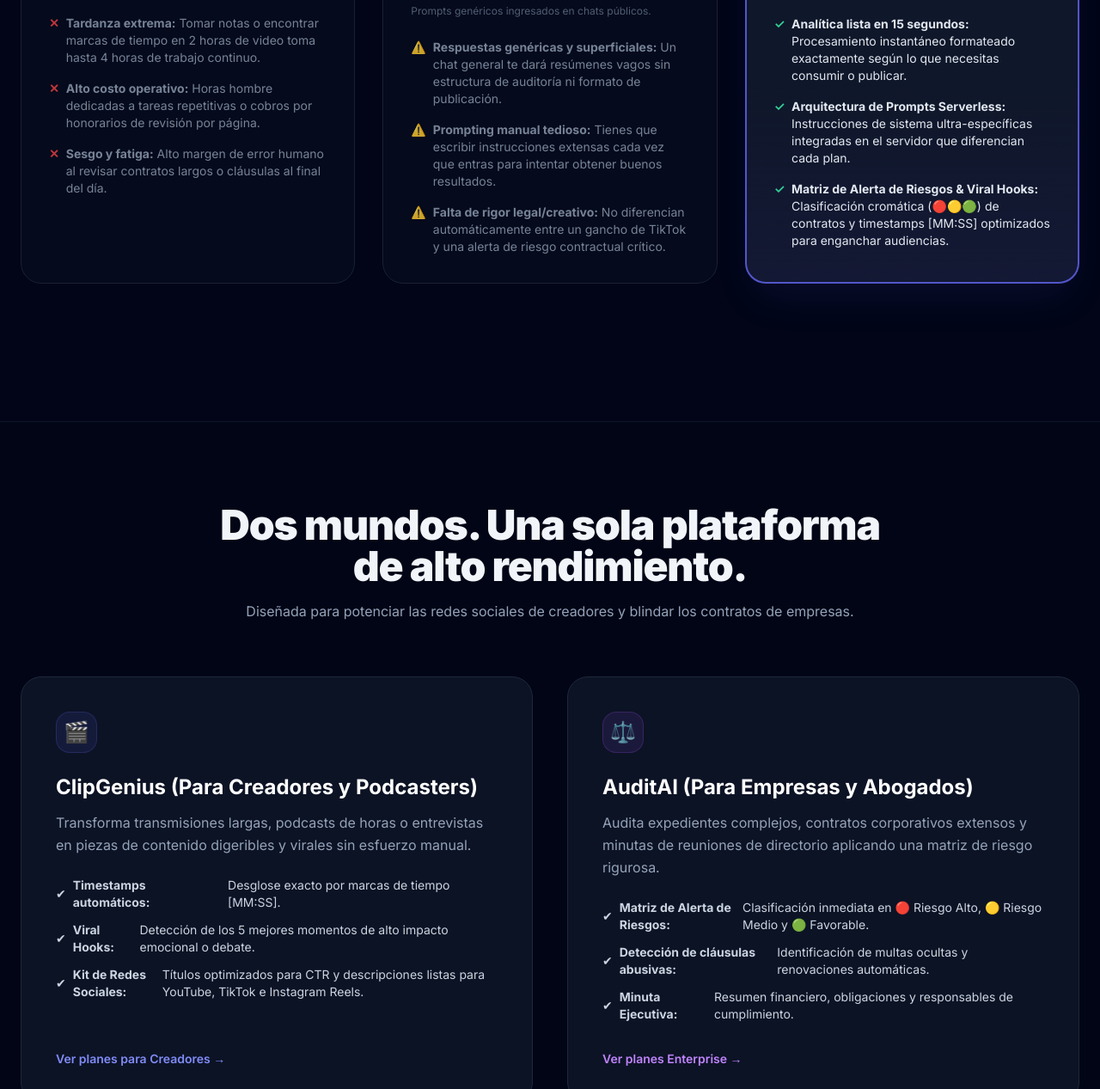
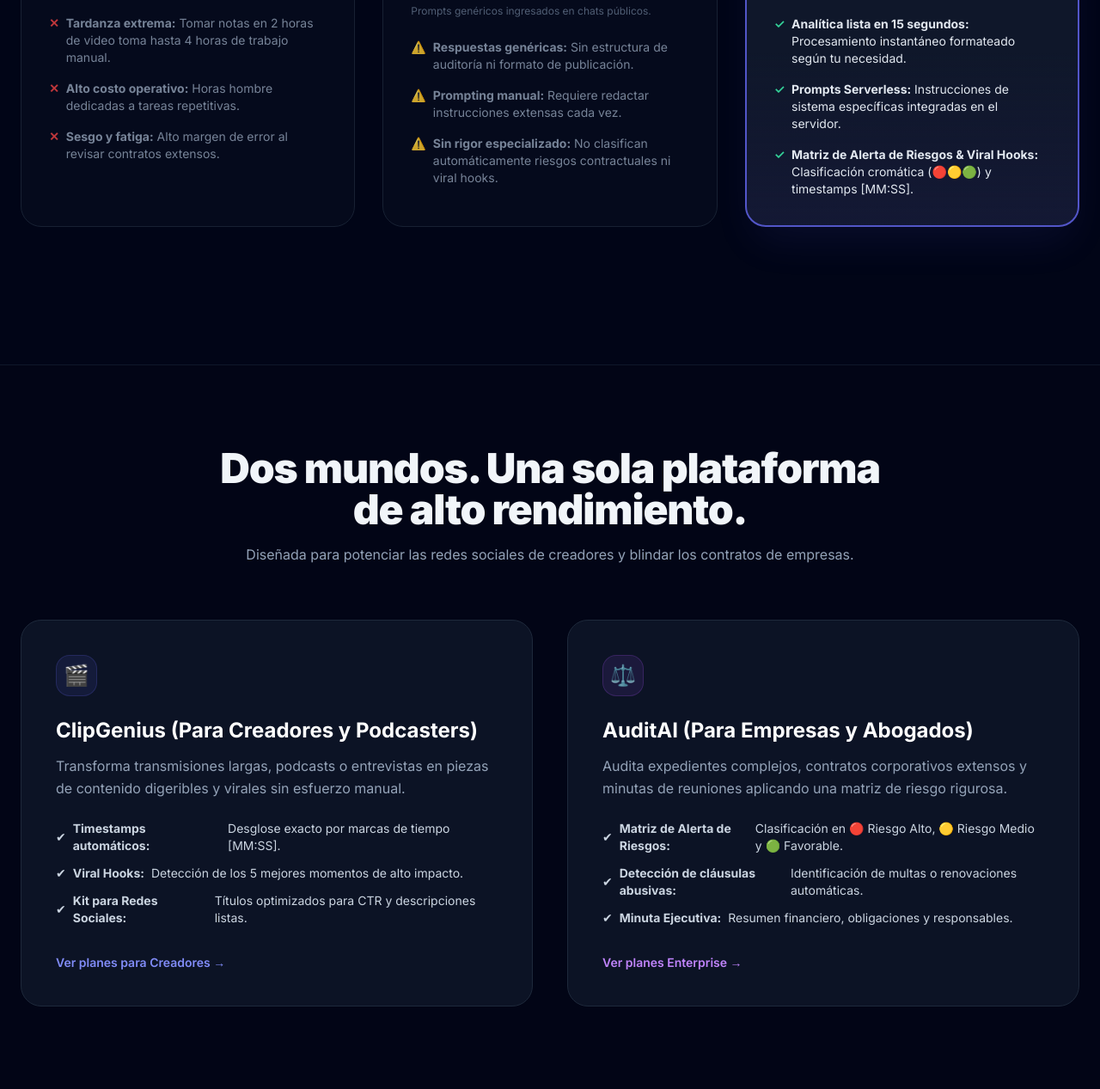
Before and after one commit to punopipu/clipgenius-saas, a website: page index.html in a window 1280 px wide. Shown: the part 1533-2800 px from the top of the page at 86% size. Drawn offline with nearby package versions, Linux system fonts and the light colour scheme.

Commit message:
Update index.html

```diff
--- a/index.html
+++ b/index.html
@@ -49,13 +49,13 @@
     </div>
     <div class="max-w-5xl mx-auto">
       <span class="inline-flex items-center gap-2 py-1.5 px-4 rounded-full text-xs font-semibold bg-indigo-500/10 text-indigo-400 border border-indigo-500/20 mb-6 shadow-inner">
-        <span class="w-2 h-2 rounded-full bg-indigo-400 animate-pulse"></span> Motor Gemini 2.0 Flash • Infraestructura Segura en Vercel
+        <span class="w-2 h-2 rounded-full bg-indigo-400 animate-pulse"></span> Motor Gemini 3.5 Flash Lite • Infraestructura Segura en Vercel
       </span>
       <h2 class="text-5xl md:text-7xl font-black tracking-tight mb-6 leading-tight">
         Convierte archivos complejos en <span class="text-transparent bg-clip-text bg-gradient-to-r from-indigo-400 via-purple-400 to-pink-400">decisiones inteligentes</span> en segundos.
       </h2>
       <p class="text-lg md:text-xl text-slate-400 mb-10 max-w-3xl mx-auto leading-relaxed">
-        La plataforma dual en Chile diseñada para que <strong class="text-white font-semibold">creadores de contenido</strong> automaticen su viralidad y <strong class="text-white font-semibold">empresas o equipos legales</strong> auditen contratos masivos y minutas con precisión de grado corporativo.
+        La plataforma dual en Chile diseñada para que <strong class="text-white font-semibold">creadores de contenido</strong> automaticen su viralidad y <strong class="text-white font-semibold">empresas o equipos legales</strong> auditen contratos masivos y minutas con precisión corporativa.
       </p>
       <div class="flex flex-col sm:flex-row justify-center gap-4 mb-16">
         <a href="#planes" class="bg-indigo-600 hover:bg-indigo-500 text-white font-bold px-8 py-4 rounded-2xl transition shadow-xl shadow-indigo-600/30 text-base">
@@ -103,38 +103,20 @@
           <h4 class="text-xl font-bold text-white mb-2">Trabajo Manual</h4>
           <p class="text-slate-500 text-xs mb-6">Revisión tradicional por humanos o redactores.</p>
           <ul class="text-sm text-slate-400 space-y-4">
-            <li class="flex items-start gap-2">
-              <span class="text-red-500 font-bold">✕</span>
-              <span><strong>Tardanza extrema:</strong> Tomar notas o encontrar marcas de tiempo en 2 horas de video toma hasta 4 horas de trabajo continuo.</span>
-            </li>
-            <li class="flex items-start gap-2">
-              <span class="text-red-500 font-bold">✕</span>
-              <span><strong>Alto costo operativo:</strong> Horas hombre dedicadas a tareas repetitivas o cobros por honorarios de revisión por página.</span>
-            </li>
-            <li class="flex items-start gap-2">
-              <span class="text-red-500 font-bold">✕</span>
-              <span><strong>Sesgo y fatiga:</strong> Alto margen de error humano al revisar contratos largos o cláusulas al final del día.</span>
-            </li>
+            <li class="flex items-start gap-2"><span class="text-red-500 font-bold">✕</span><span><strong>Tardanza extrema:</strong> Tomar notas en 2 horas de video toma hasta 4 horas de trabajo manual.</span></li>
+            <li class="flex items-start gap-2"><span class="text-red-500 font-bold">✕</span><span><strong>Alto costo operativo:</strong> Horas hombre dedicadas a tareas repetitivas.</span></li>
+            <li class="flex items-start gap-2"><span class="text-red-500 font-bold">✕</span><span><strong>Sesgo y fatiga:</strong> Alto margen de error al revisar contratos extensos.</span></li>
           </ul>
         </div>
 
         <div class="bg-slate-900/40 border border-slate-800 p-8 rounded-3xl opacity-80 hover:opacity-100 transition">
           <div class="text-amber-400 text-3xl mb-4">🤖</div>
-          <h4 class="text-xl font-bold text-white mb-2">IA Convencional (ChatGPT, Claude, Grok)</h4>
+          <h4 class="text-xl font-bold text-white mb-2">IA Convencional (ChatGPT, Claude)</h4>
           <p class="text-slate-500 text-xs mb-6">Prompts genéricos ingresados en chats públicos.</p>
           <ul class="text-sm text-slate-400 space-y-4">
-            <li class="flex items-start gap-2">
-              <span class="text-amber-500 font-bold">⚠️</span>
-              <span><strong>Respuestas genéricas y superficiales:</strong> Un chat general te dará resúmenes vagos sin estructura de auditoría ni formato de publicación.</span>
-            </li>
-            <li class="flex items-start gap-2">
-              <span class="text-amber-500 font-bold">⚠️</span>
-              <span><strong>Prompting manual tedioso:</strong> Tienes que escribir instrucciones extensas cada vez que entras para intentar obtener buenos resultados.</span>
-            </li>
-            <li class="flex items-start gap-2">
-              <span class="text-amber-500 font-bold">⚠️</span>
-              <span><strong>Falta de rigor legal/creativo:</strong> No diferencian automáticamente entre un gancho de TikTok y una alerta de riesgo contractual crítico.</span>
-            </li>
+            <li class="flex items-start gap-2"><span class="text-amber-500 font-bold">⚠️</span><span><strong>Respuestas genéricas:</strong> Sin estructura de auditoría ni formato de publicación.</span></li>
+            <li class="flex items-start gap-2"><span class="text-amber-500 font-bold">⚠️</span><span><strong>Prompting manual:</strong> Requiere redactar instrucciones extensas cada vez.</span></li>
+            <li class="flex items-start gap-2"><span class="text-amber-500 font-bold">⚠️</span><span><strong>Sin rigor especializado:</strong> No clasifican automáticamente riesgos contractuales ni viral hooks.</span></li>
           </ul>
         </div>
 
@@ -146,18 +128,9 @@
           <h4 class="text-xl font-bold text-white mb-2">ClipGenius & AuditAI</h4>
           <p class="text-indigo-300/80 text-xs mb-6">Plataforma SaaS con Prompts de Grado Industrial.</p>
           <ul class="text-sm text-slate-200 space-y-4">
-            <li class="flex items-start gap-2">
-              <span class="text-emerald-400 font-bold">✓</span>
-              <span><strong>Analítica lista en 15 segundos:</strong> Procesamiento instantáneo formateado exactamente según lo que necesitas consumir o publicar.</span>
-            </li>
-            <li class="flex items-start gap-2">
-              <span class="text-emerald-400 font-bold">✓</span>
-              <span><strong>Arquitectura de Prompts Serverless:</strong> Instrucciones de sistema ultra-específicas integradas en el servidor que diferencian cada plan.</span>
-            </li>
-            <li class="flex items-start gap-2">
-              <span class="text-emerald-400 font-bold">✓</span>
-              <span><strong>Matriz de Alerta de Riesgos & Viral Hooks:</strong> Clasificación cromática (🔴🟡🟢) de contratos y timestamps [MM:SS] optimizados para enganchar audiencias.</span>
-            </li>
+            <li class="flex items-start gap-2"><span class="text-emerald-400 font-bold">✓</span><span><strong>Analítica lista en 15 segundos:</strong> Procesamiento instantáneo formateado según tu necesidad.</span></li>
+            <li class="flex items-start gap-2"><span class="text-emerald-400 font-bold">✓</span><span><strong>Prompts Serverless:</strong> Instrucciones de sistema específicas integradas en el servidor.</span></li>
+            <li class="flex items-start gap-2"><span class="text-emerald-400 font-bold">✓</span><span><strong>Matriz de Alerta de Riesgos & Viral Hooks:</strong> Clasificación cromática (🔴🟡🟢) y timestamps [MM:SS].</span></li>
           </ul>
         </div>
       </div>
@@ -178,12 +151,12 @@
             <div class="w-12 h-12 rounded-2xl bg-indigo-500/10 border border-indigo-500/20 flex items-center justify-center text-2xl mb-6">🎬</div>
             <h4 class="text-2xl font-bold mb-3 text-white">ClipGenius (Para Creadores y Podcasters)</h4>
             <p class="text-slate-400 mb-6 leading-relaxed">
-              Transforma transmisiones largas, podcasts de horas o entrevistas en piezas de contenido digeribles y virales sin esfuerzo manual.
+              Transforma transmisiones largas, podcasts o entrevistas en piezas de contenido digeribles y virales sin esfuerzo manual.
             </p>
             <ul class="text-sm text-slate-300 space-y-3 mb-8">
               <li class="flex items-center gap-2"><span>✔</span> <strong>Timestamps automáticos:</strong> Desglose exacto por marcas de tiempo [MM:SS].</li>
-              <li class="flex items-center gap-2"><span>✔</span> <strong>Viral Hooks:</strong> Detección de los 5 mejores momentos de alto impacto emocional o debate.</li>
-              <li class="flex items-center gap-2"><span>✔</span> <strong>Kit de Redes Sociales:</strong> Títulos optimizados para CTR y descripciones listas para YouTube, TikTok e Instagram Reels.</li>
+              <li class="flex items-center gap-2"><span>✔</span> <strong>Viral Hooks:</strong> Detección de los 5 mejores momentos de alto impacto.</li>
+              <li class="flex items-center gap-2"><span>✔</span> <strong>Kit para Redes Sociales:</strong> Títulos optimizados para CTR y descripciones listas.</li>
             </ul>
           </div>
           <a href="#planes" class="text-indigo-400 hover:text-indigo-300 font-semibold text-sm flex items-center gap-2">
@@ -196,12 +169,12 @@
             <div class="w-12 h-12 rounded-2xl bg-purple-500/10 border border-purple-500/20 flex items-center justify-center text-2xl mb-6">⚖️</div>
             <h4 class="text-2xl font-bold mb-3 text-white">AuditAI (Para Empresas y Abogados)</h4>
             <p class="text-slate-400 mb-6 leading-relaxed">
-              Audita expedientes complejos, contratos corporativos extensos y minutas de reuniones de directorio aplicando una matriz de riesgo rigurosa.
+              Audita expedientes complejos, contratos corporativos extensos y minutas de reuniones aplicando una matriz de riesgo rigurosa.
             </p>
             <ul class="text-sm text-slate-300 space-y-3 mb-8">
-              <li class="flex items-center gap-2"><span>✔</span> <strong>Matriz de Alerta de Riesgos:</strong> Clasificación inmediata en 🔴 Riesgo Alto, 🟡 Riesgo Medio y 🟢 Favorable.</li>
-              <li class="flex items-center gap-2"><span>✔</span> <strong>Detección de cláusulas abusivas:</strong> Identificación de multas ocultas y renovaciones automáticas.</li>
-              <li class="flex items-center gap-2"><span>✔</span> <strong>Minuta Ejecutiva:</strong> Resumen financiero, obligaciones y responsables de cumplimiento.</li>
+              <li class="flex items-center gap-2"><span>✔</span> <strong>Matriz de Alerta de Riesgos:</strong> Clasificación en 🔴 Riesgo Alto, 🟡 Riesgo Medio y 🟢 Favorable.</li>
+              <li class="flex items-center gap-2"><span>✔</span> <strong>Detección de cláusulas abusivas:</strong> Identificación de multas o renovaciones automáticas.</li>
+              <li class="flex items-center gap-2"><span>✔</span> <strong>Minuta Ejecutiva:</strong> Resumen financiero, obligaciones y responsables.</li>
             </ul>
           </div>
           <a href="#planes" class="text-purple-400 hover:text-purple-300 font-semibold text-sm flex items-center gap-2">
@@ -225,28 +198,28 @@
           <div class="w-10 h-10 rounded-xl bg-indigo-600 text-white font-bold flex items-center justify-center mb-6 shadow-lg shadow-indigo-600/30">1</div>
           <h4 class="text-xl font-bold mb-3 text-white">Regístrate con tu Correo</h4>
           <p class="text-slate-400 text-sm leading-relaxed">
-            Crea tu cuenta segura con correo y contraseña en nuestra plataforma protegida. Acceso inmediato a tu panel de usuario.
+            Crea tu cuenta segura con correo y contraseña. Acceso inmediato a tu panel de usuario.
           </p>
         </div>
         <div class="bg-slate-900/50 border border-slate-800 p-8 rounded-3xl">
           <div class="w-10 h-10 rounded-xl bg-indigo-600 text-white font-bold flex items-center justify-center mb-6 shadow-lg shadow-indigo-600/30">2</div>
           <h4 class="text-xl font-bold mb-3 text-white">Elige tu Plan y Transfiere</h4>
           <p class="text-slate-400 text-sm leading-relaxed">
-            Selecciona tu plan (Básico, Pro o Business), realiza tu pago mediante transferencia bancaria (CuentaRUT) a través de nuestro formulario en Tally.
+            Selecciona tu plan, realiza tu pago vía transferencia bancaria (CuentaRUT) a través de Tally.
           </p>
         </div>
         <div class="bg-slate-900/50 border border-slate-800 p-8 rounded-3xl">
           <div class="w-10 h-10 rounded-xl bg-indigo-600 text-white font-bold flex items-center justify-center mb-6 shadow-lg shadow-indigo-600/30">3</div>
           <h4 class="text-xl font-bold mb-3 text-white">Procesa y Obtén Resultados</h4>
           <p class="text-slate-400 text-sm leading-relaxed">
-            Pega tu transcripción o documento en la consola segura. Nuestro backend validará tu plan y Gemini 2.0 entregará el análisis profesional instantáneo.
+            Pega tu transcripción o documento en la consola segura. Nuestro backend procesará el análisis profesional instantáneo.
           </p>
         </div>
       </div>
     </div>
   </section>
 
-  <!-- Autenticación / Consola Protegida -->
+  <!-- Autenticación y Consola Protegida -->
   <section id="app-area" class="py-24 px-6 max-w-4xl mx-auto">
 
     <!-- CARD 1: FORMULARIO DE LOGIN / REGISTRO -->
@@ -254,7 +227,7 @@
       <div class="text-center mb-8">
         <span class="text-xs font-semibold text-indigo-400 bg-indigo-500/10 px-3 py-1 rounded-full border border-indigo-500/20 uppercase tracking-widest">Seguridad Estricta</span>
         <h3 id="authTitle" class="text-3xl font-bold text-white mt-3 mb-2">Iniciar Sesión en la Plataforma</h3>
-        <p id="authSubtitle" class="text-slate-400 text-sm">El acceso al motor de Gemini 2.0 requiere autenticación obligatoria.</p>
+        <p id="authSubtitle" class="text-slate-400 text-sm">El acceso al motor de Gemini requiere autenticación obligatoria.</p>
       </div>
 
       <form id="authForm" onsubmit="handleAuth(event)" class="space-y-5 max-w-md mx-auto">
@@ -297,14 +270,14 @@
           <textarea id="textContent" rows="7" class="w-full bg-slate-950 border border-slate-800 rounded-2xl p-5 text-sm text-white focus:outline-none focus:border-indigo-500 placeholder-slate-600 leading-relaxed font-mono" placeholder="Pega aquí el contenido que deseas procesar con inteligencia artificial..."></textarea>
         </div>
         <button onclick="ejecutarAnalisisSeguro()" id="btnProcess" class="w-full bg-indigo-600 hover:bg-indigo-500 text-white font-bold py-4 rounded-2xl transition shadow-xl shadow-indigo-600/25 text-base">
-          Ejecutar Análisis con Gemini 2.0 (Seguro)
+          Ejecutar Análisis con Gemini 3.5 Flash Lite (Seguro)
         </button>
       </div>
 
       <div class="mt-8">
         <label class="block text-sm font-semibold text-slate-200 mb-2">Resultado del Servidor:</label>
         <div id="resultadoOutput" class="bg-slate-950 border border-slate-800 rounded-2xl p-6 text-sm text-slate-300 min-h-[180px] whitespace-pre-line font-mono leading-relaxed">
-          El servidor validará tu plan en la base de datos antes de generar el reporte...
+          El servidor validará la solicitud antes de generar el reporte...
         </div>
       </div>
     </div>
@@ -413,9 +386,8 @@
     </div>
   </footer>
 
-  <!-- Lógica de Autenticación Unificada (CORREGIDA) -->
+  <!-- Script del Frontend -->
   <script>
-    // Inicialización de Supabase con verificación previa
     const SUPABASE_URL = "https://TU_PROYECTO.supabase.co";
     const SUPABASE_KEY = "TU_ANON_KEY_DE_SUPABASE";
 
@@ -439,7 +411,7 @@
 
       if (isLoginMode) {
         authTitle.innerText = 'Iniciar Sesión en la Plataforma';
-        authSubtitle.innerText = 'El acceso al motor de Gemini 2.0 requiere autenticación obligatoria.';
+        authSubtitle.innerText = 'El acceso al motor de Gemini requiere autenticación obligatoria.';
         btnAuthSubmit.innerText = 'Ingresar a la Plataforma';
         btnToggleAuth.innerText = '¿No tienes cuenta? Regístrate aquí mismo';
       } else {
@@ -522,7 +494,7 @@
       }
 
       btn.disabled = true;
-      btn.innerText = "Verificando cuenta y consultando a Gemini 2.0...";
+      btn.innerText = "Procesando con Gemini 3.5 Flash Lite...";
       output.innerText = "Enviando datos al servidor seguro...";
 
       let token = "";
@@ -545,13 +517,13 @@
         if (res.ok && data.success) {
           output.innerText = data.analysis;
         } else {
-          output.innerText = "Respuesta del Servidor: " + (data.error || "No autorizado o falta configurar las claves de Supabase/Gemini.");
+          output.innerText = "Respuesta del Servidor: " + (data.error || "No autorizado.");
         }
       } catch (err) {
-        output.innerText = "Error de conexión con el backend (/api/analyze). Verifica que tu servidor Vercel esté activo.";
+        output.innerText = "Error de conexión con el backend (/api/analyze). Verifica tu despliegue en Vercel.";
       } finally {
         btn.disabled = false;
-        btn.innerText = "Ejecutar Análisis con Gemini 2.0 (Seguro)";
+        btn.innerText = "Ejecutar Análisis con Gemini 3.5 Flash Lite (Seguro)";
       }
     }
   </script>
```
